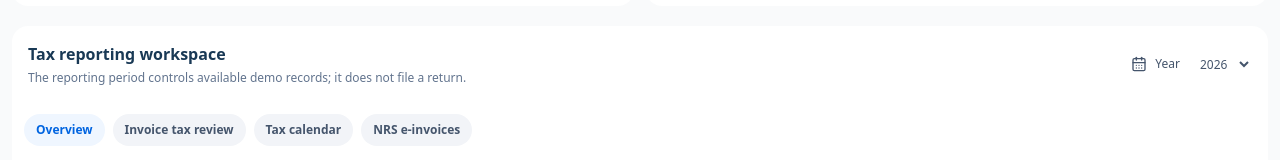
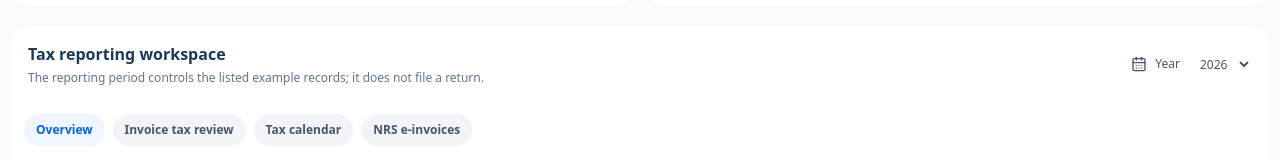
Before and after one commit to octalve-core/octalve-invoice, a Next.js app: page /dashboard/tax-centre in a window 1280 px wide. Shown: the part 378-538 px from the top of the page. Built offline with nearby package versions, Linux system fonts and the light colour scheme.

Commit message:
fix(copy): replace engineering-stage jargon with accurate merchant-facing labels without false live claims

```diff
--- a/app/(dashboard)/dashboard/tax-centre/page.tsx
+++ b/app/(dashboard)/dashboard/tax-centre/page.tsx
@@ -25,7 +25,7 @@ export default function TaxCentre(){
     ["Estimated output VAT","Needs classification"],["Eligible input VAT","Needs supporting records"],["Estimated payable","Unavailable"],["Filed / confirmed","0 live filings"]
    ].map(([label,value])=><article key={label} className="min-w-0 rounded-2xl border border-slate-100 bg-white p-4 shadow-sm"><p className="text-xs text-slate-500">{label}</p><p className="mt-2 break-words text-sm font-bold text-[#193955] sm:text-base">{value}</p></article>)}</div>
   <section className="min-w-0 overflow-hidden rounded-2xl border border-slate-100 bg-white shadow-sm">
-   <div className="flex flex-wrap justify-between gap-3 border-b border-slate-100 p-4 sm:p-5"><div><h2 className="font-semibold text-[#193955]">Tax reporting workspace</h2><p className="mt-1 text-xs text-slate-500">The reporting period controls available demo records; it does not file a return.</p></div><label className="flex items-center gap-2 text-xs text-slate-600"><CalendarDays size={16}/> Year <select aria-label="Tax reporting year" value={period} onChange={e=>setPeriod(e.target.value)} className="rounded-lg border border-slate-200 p-2">{periods.map(y=><option key={y} value={y}>{y}</option>)}</select></label></div>
+   <div className="flex flex-wrap justify-between gap-3 border-b border-slate-100 p-4 sm:p-5"><div><h2 className="font-semibold text-[#193955]">Tax reporting workspace</h2><p className="mt-1 text-xs text-slate-500">The reporting period controls the listed example records; it does not file a return.</p></div><label className="flex items-center gap-2 text-xs text-slate-600"><CalendarDays size={16}/> Year <select aria-label="Tax reporting year" value={period} onChange={e=>setPeriod(e.target.value)} className="rounded-lg border border-slate-200 p-2">{periods.map(y=><option key={y} value={y}>{y}</option>)}</select></label></div>
    <nav aria-label="Tax centre sections" className="flex flex-wrap gap-2 border-b border-slate-100 p-3">{views.map(t=><button key={t.value} type="button" aria-pressed={view===t.value} onClick={()=>setView(t.value)} className={"rounded-full px-3 py-2 text-xs font-semibold "+(view===t.value?"bg-blue-50 text-[#0064E0]":"bg-[#F2F4F8] text-slate-600")}>{t.label}</button>)}</nav>
    {view==="overview"?<div className="grid gap-4 p-4 lg:grid-cols-2 lg:p-5">
     <article className="rounded-2xl border border-slate-100 bg-[#FAFBFD] p-5"><FileText className="text-[#0064E0]" size={24}/><h3 className="mt-3 font-semibold text-[#193955]">Invoices needing classification</h3><p className="mt-2 text-sm text-slate-600">{samples.length} issued example invoice(s) from {period}. Tax categories are unknown; a generic VAT rate cannot be imposed on all lines.</p><button type="button" onClick={()=>setView("invoices")} className="mt-4 text-sm font-semibold text-[#0064E0]">Review invoice list →</button></article>
```
